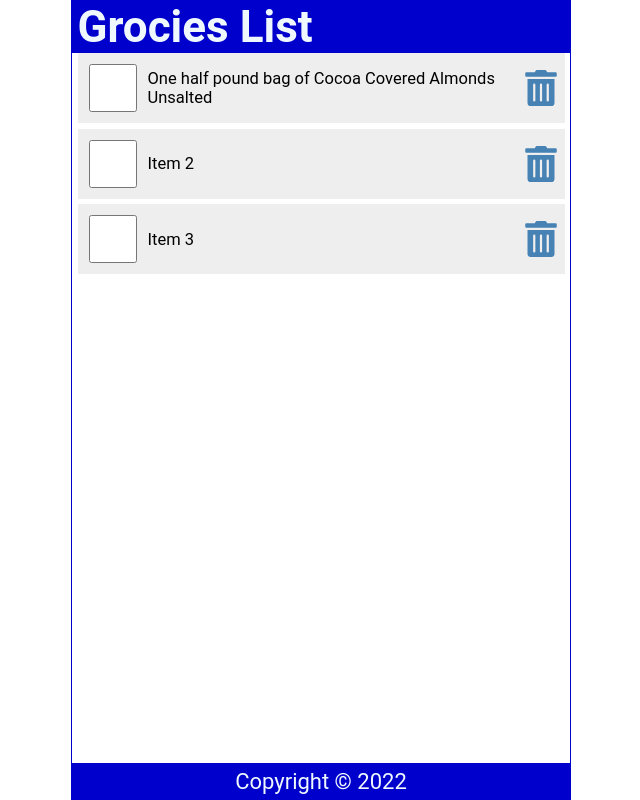
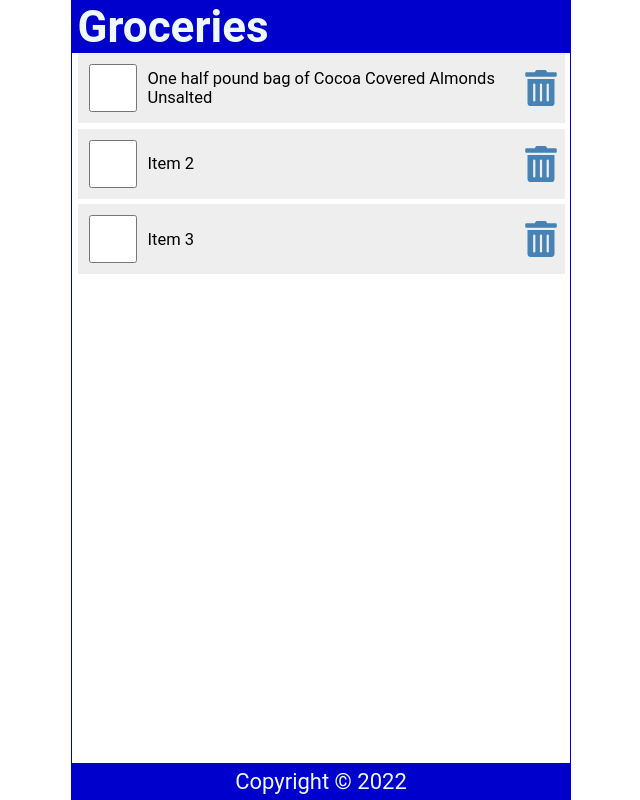
Before and after one commit to ilaydaozdemir/reactseries01, a React (Create React App) app: page / in a window 1280 px wide. Shown: the whole page, without its empty margins (319-959 px from the left). Built offline with nearby package versions, Linux system fonts and the light colour scheme.

Commit message:
How to use props(basically)

```diff
--- a/src/App.js
+++ b/src/App.js
@@ -6,7 +6,7 @@
 
   return (
     <div className="App">
-      <Header />
+      <Header title="Groceries"/>
       <Content />
       <Footer />
     </div>
--- a/src/Header.jsx
+++ b/src/Header.jsx
@@ -1,9 +1,9 @@
 import React from "react";
 
-const Header = () => {
+const Header = (props) => {
   return (
     <header>
-      <h1>Grocies List</h1>
+      <h1>{props.title}</h1>
     </header>
   );
 };
```
